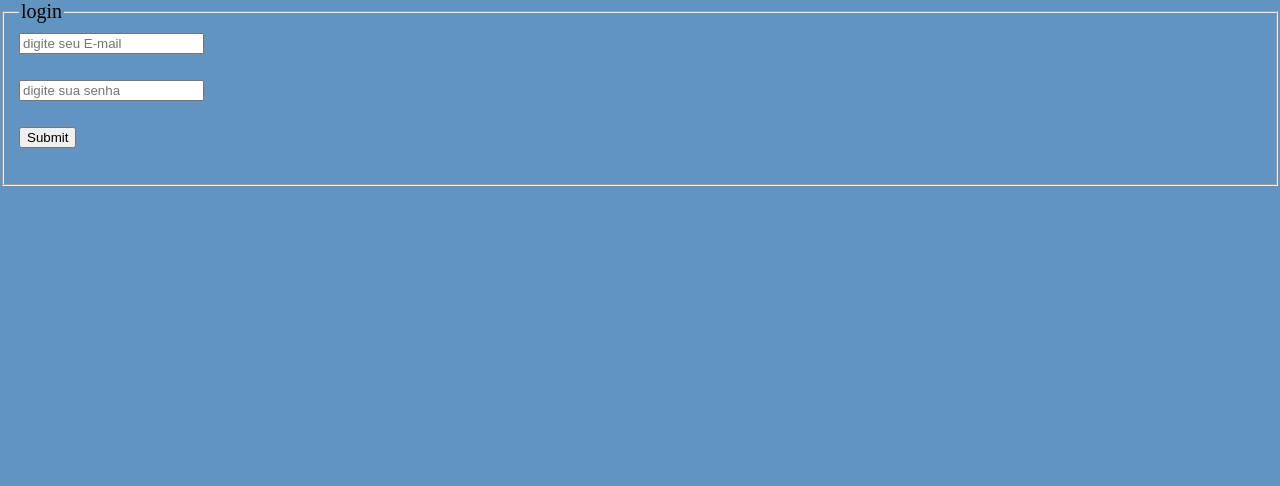
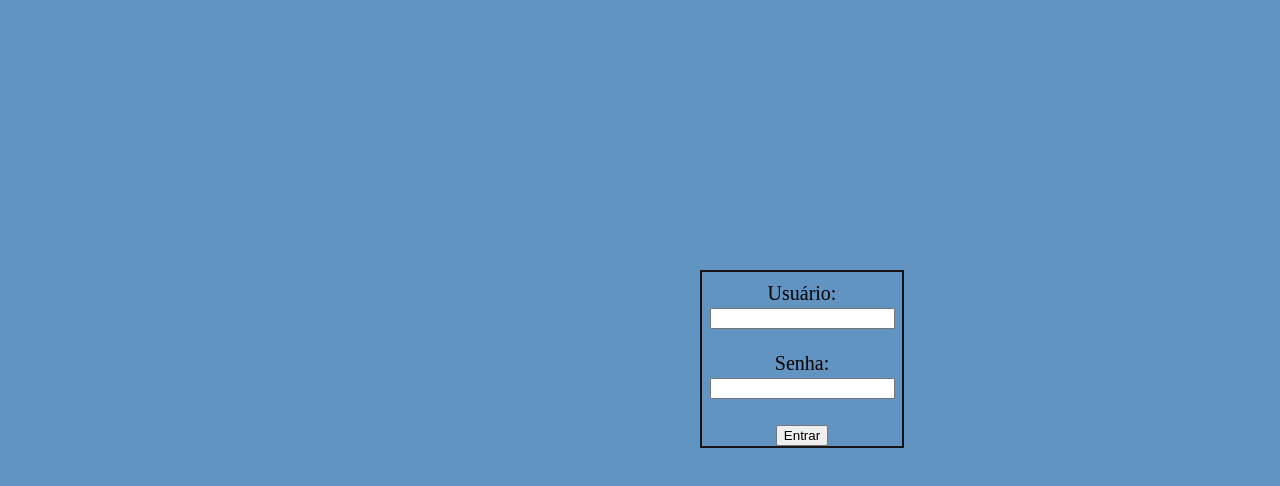
Before and after one commit to cibslet/prova_2c, a plain HTML site: page index.html in a window 1280 px wide. Drawn offline with Linux system fonts and the light colour scheme.

Commit message:
versão final
finalizado

```diff
--- a/index.html
+++ b/index.html
@@ -10,32 +10,27 @@
     <link rel="stylesheet" href="style.css">
 </head>
 <body>
-    <fieldset id="telalogin">
-        <legend>login</legend>
-        <form action="">
-            <input type="text" placeholder="digite seu E-mail" id="login">
-            <br><br>
-            <input type="password" placeholder="digite sua senha" id="senha">
-            <br><br>
-            <input type="submit" onclick="logar(); return false">
-            <br><br>
+    <div>
+        <label for="username">Usuário:</label>
+        <input type="text" id="username" name="username"><br><br>
 
+        <label for="password">Senha:</label>
+        <input type="password" id="password" name="password"><br><br>
 
-        </form>
+        <input type="button" value="Entrar" onclick="verificarLogin()">
     </div>
 </body>
 <script>
-    function logar(){
-        var login = document.getElementById("login").value;
-        var senha = document.getElementById("senha").value;
-        var segurança= document.getElementById("segurança").value;
-        if (login =="login" && senha == "senha" ){
-            alert('logado com sucesso');
-          location.href=''
-        }else {
-            alert('e-mail ou senha ou mae incorretos');
-        }
+    function verificarLogin() {
+      var username = document.getElementById("username").value;
+      var password = document.getElementById("password").value;
+
+      if (username === "let" && password === "123") {
+        alert("Login bem-sucedido!");
+        location.href="leticia.html"
+      } else {
+        alert("Nome de usuário ou senha inválidos!");
+      }
     }
-
     </script>
 </html>
--- a/style.css
+++ b/style.css
@@ -5,3 +5,12 @@ body {
     font-size: 20px;
     background-image: url(index.html);
 }
+
+div{
+    text-align: center;
+    padding-top: 10px;
+    width: 200px;
+    margin: 0px 700px 20px ;
+    margin-top: 270px;
+    border: 2px solid rgb(24, 20, 20) ;
+}
```
